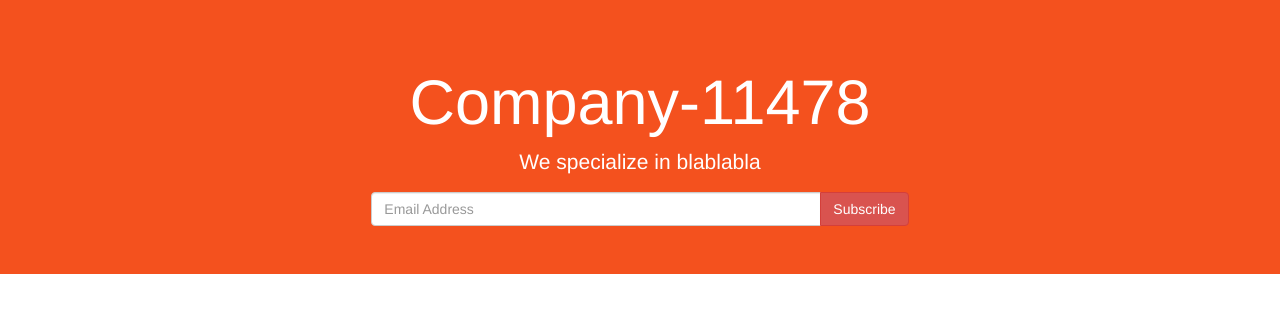
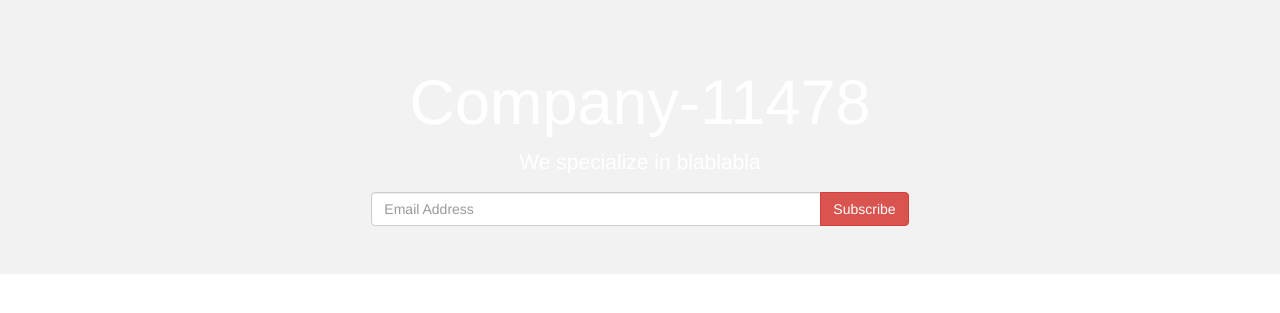
Before and after one commit to AbhishekPolamarasetty/django_jenkins, a Django app: page / in a window 1280 px wide. Shown: the top 313 px of the page. Run offline with Django 4.2, Linux system fonts and the light colour scheme; some libraries are stand-ins or nearby versions.

Commit message:
Update index.html

```diff
--- a/app/templates/index.html
+++ b/app/templates/index.html
@@ -11,7 +11,7 @@
   <script src="{% static 'js/bootstrap.min.js' %}"></script>
   <style>
   .jumbotron {
-    background-color: #f4511e;
+    background-color: #f2f2f2;
     color: #fff;
   }
   </style>
```
